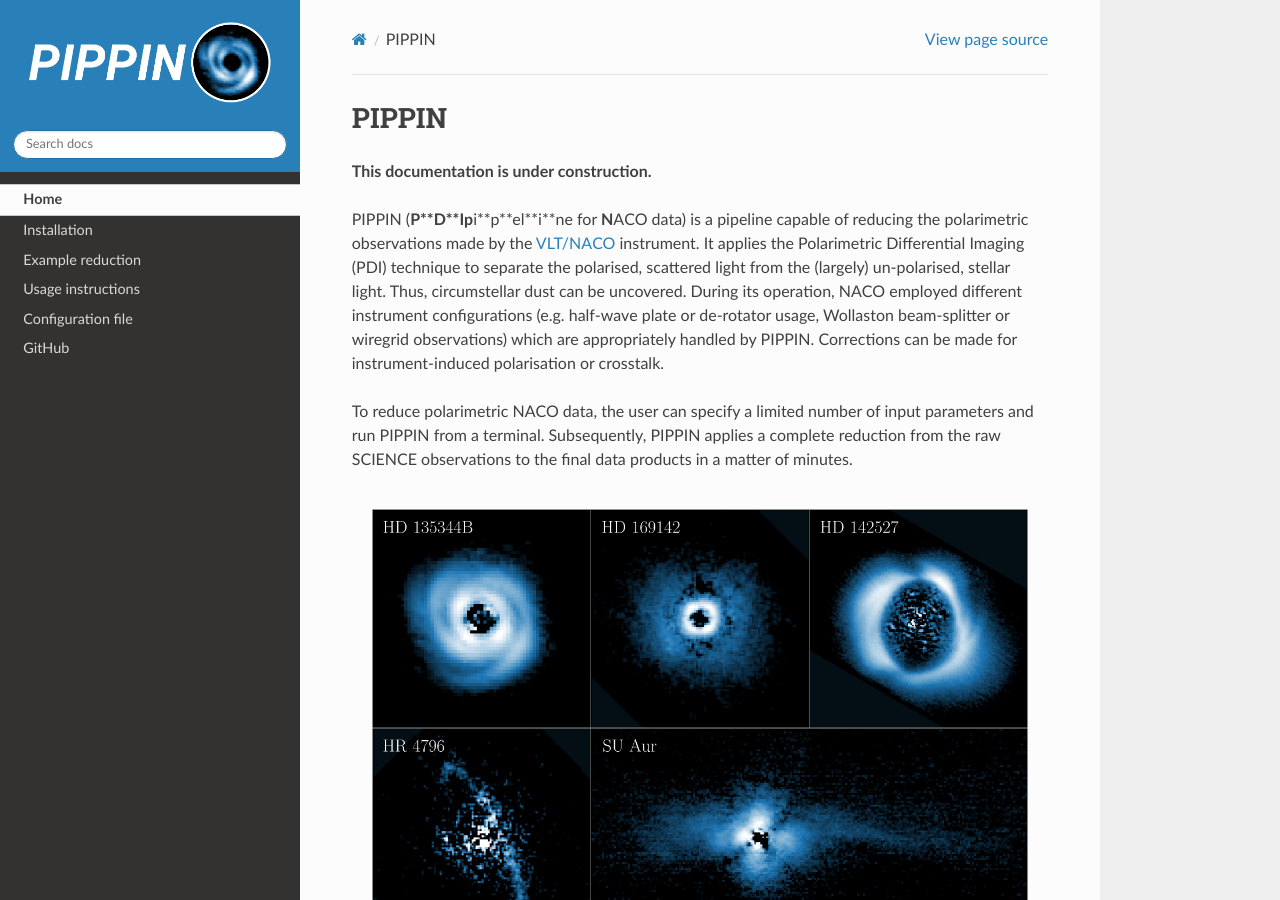
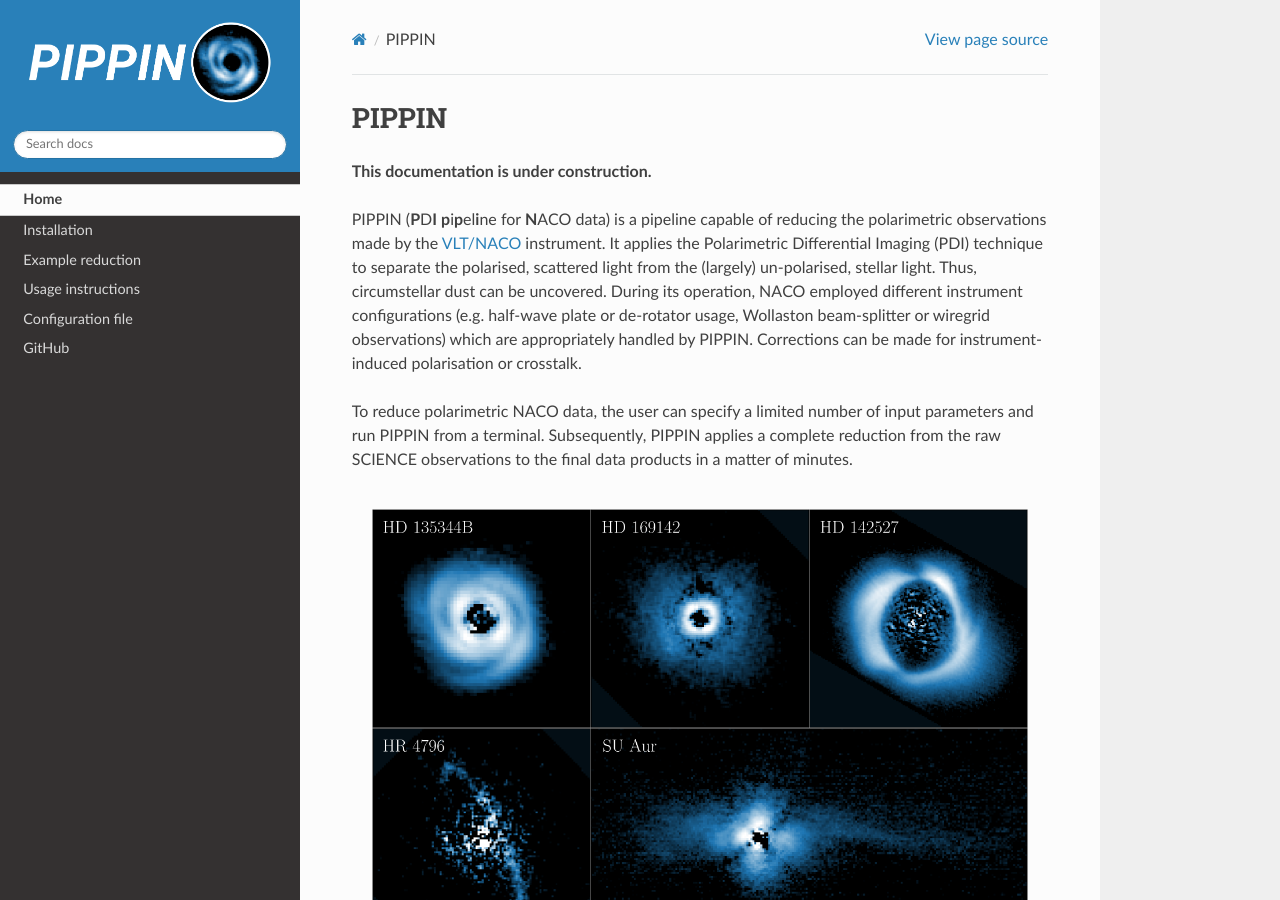
Before and after one commit to samderegt/PIPPIN-NACO, a Sphinx documentation site: the page built from docs/index.rst, in a window 1280 px wide and 900 px high. Built offline with Sphinx 7.4.7 and the Read the Docs theme 2.0.0, drawn with Linux system fonts in a browser that asks for light colours.

```diff
--- a/docs/index.rst
+++ b/docs/index.rst
@@ -4,7 +4,7 @@ PIPPIN
 
 **This documentation is under construction.**
 
-PIPPIN (**P**D\ **I**\ **p**\i\**p**\el\**i**\ne for **N**\ACO data) is a pipeline capable of reducing the polarimetric observations made by the `VLT/NACO <https://www.eso.org/sci/facilities/paranal/decommissioned/naco.html>`_ instrument. It applies the Polarimetric Differential Imaging (PDI) technique to separate the polarised, scattered light from the (largely) un-polarised, stellar light. Thus, circumstellar dust can be uncovered. During its operation, NACO employed different instrument configurations (e.g. half-wave plate or de-rotator usage, Wollaston beam-splitter or wiregrid observations) which are appropriately handled by PIPPIN. Corrections can be made for instrument-induced polarisation or crosstalk.
+PIPPIN (**P**\D\ **I**\  **p**\i\ **p**\el\ **i**\ne for **N**\ACO data) is a pipeline capable of reducing the polarimetric observations made by the `VLT/NACO <https://www.eso.org/sci/facilities/paranal/decommissioned/naco.html>`_ instrument. It applies the Polarimetric Differential Imaging (PDI) technique to separate the polarised, scattered light from the (largely) un-polarised, stellar light. Thus, circumstellar dust can be uncovered. During its operation, NACO employed different instrument configurations (e.g. half-wave plate or de-rotator usage, Wollaston beam-splitter or wiregrid observations) which are appropriately handled by PIPPIN. Corrections can be made for instrument-induced polarisation or crosstalk.
 
 To reduce polarimetric NACO data, the user can specify a limited number of input parameters and run PIPPIN from a terminal. Subsequently, PIPPIN applies a complete reduction from the raw SCIENCE observations to the final data products in a matter of minutes.
 
```
